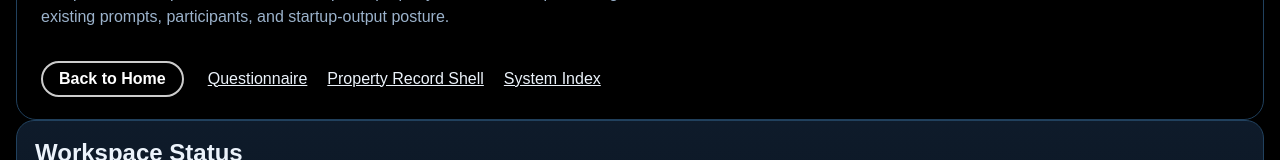
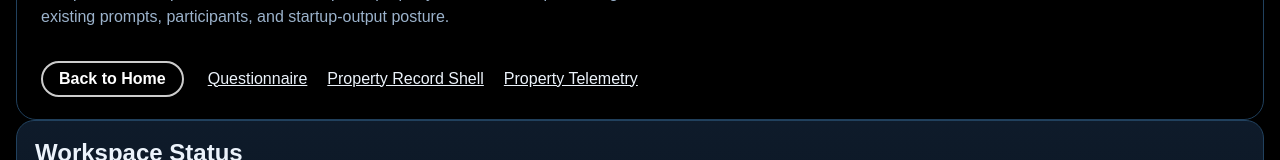
Before and after one commit to prodesign-rqr/iqr-home, a Next.js app: page /partner/workspace in a window 1280 px wide. Shown: the part 247-407 px from the top of the page. Built offline with nearby package versions, Linux system fonts and the light colour scheme.

Commit message:
Rename workspace nav link to Property Telemetry

```diff
--- a/src/app/partner/workspace/page.tsx
+++ b/src/app/partner/workspace/page.tsx
@@ -50,7 +50,7 @@ export default function PartnerWorkspacePage() {
           <div className="subpage-nav-links">
             <Link href="/partner/questionnaire" className="subnav-pill">Questionnaire</Link>
             <Link href="/partner/outputs/property-record-shell" className="subnav-pill">Property Record Shell</Link>
-            <Link href="/telemetry" className="subnav-pill">System Index</Link>
+            <Link href="/telemetry" className="subnav-pill">Property Telemetry</Link>
           </div>
         </div>
       </section>
```
